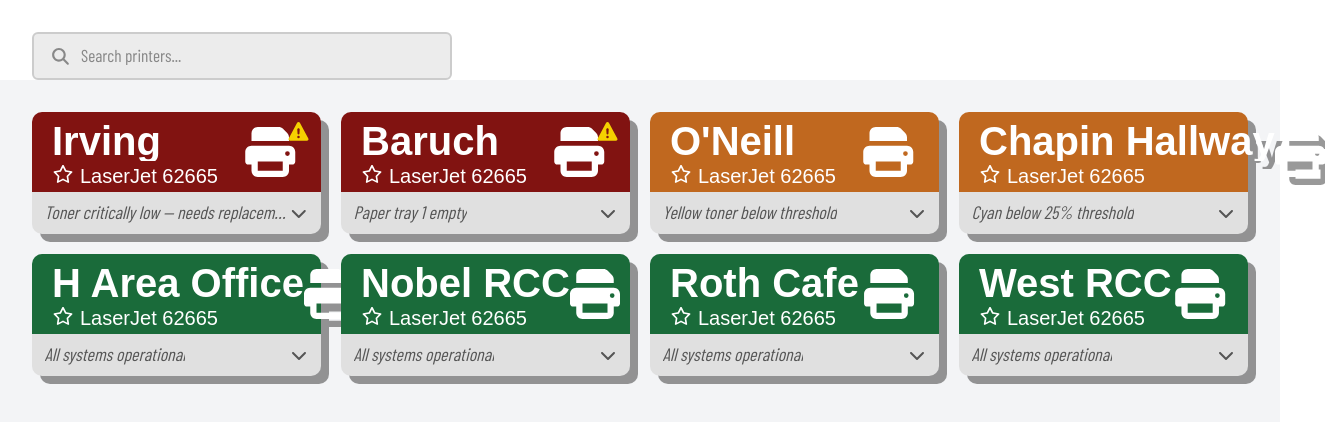
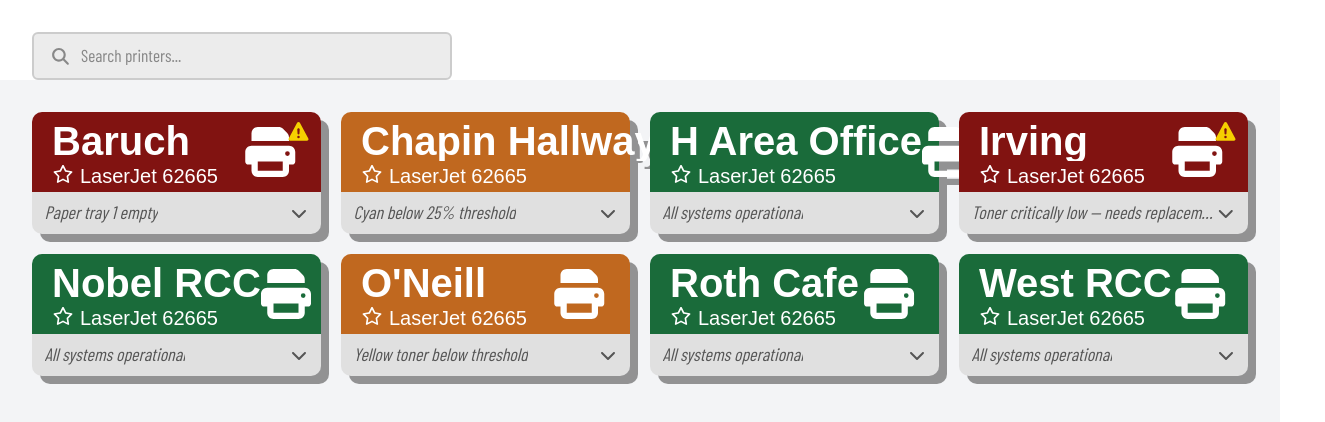
Before and after one commit to resiu/crit-card-design, a React (Vite) app: page / in a window 1280 px wide. Shown: the top 422 px of the page, 1325 px wide, since content can reach past the window. Built offline with nearby package versions, Linux system fonts and the light colour scheme; a web font is replaced by a local one.

Commit message:
sort by favorites then alphabetical

```diff
--- a/src/App.jsx
+++ b/src/App.jsx
@@ -1,20 +1,44 @@
 import { useState } from 'react';
 import PrinterGrid from './components/PrinterGrid';
 import SearchBar from './components/SearchBar';
-import printers from './models/model';
+import initialPrinters from './models/model';
 import './dist.css';
 
 function App() {
   const [query, setQuery] = useState('');
+  const [printers, setPrinters] = useState(
+  initialPrinters.map(p => ({ ...p, isFavorited: false }))
+);
 
-  const filteredPrinters = printers.filter((p) =>
-    p.title.toLowerCase().replace(/[^a-z0-9\s]/g, '').includes(query.toLowerCase().replace(/[^a-z0-9\s]/g, ''))
-  );
+  function toggleFavorite(printerId, pressed) {
+    setPrinters(prev =>
+      prev.map(p =>
+        p.printerId === printerId ? { ...p, isFavorited: pressed } : p
+      )
+    );
+  }
+
+  const filteredPrinters = printers
+  .filter((p) =>
+    p.title.toLowerCase().replace(/[^a-z0-9\s]/g, '')
+      .includes(query.toLowerCase().replace(/[^a-z0-9\s]/g, ''))
+  )
+  .sort((a, b) => {
+    // CHANGED: cast booleans to numbers (true=1, false=0) so subtraction works correctly
+    if (a.isFavorited !== b.isFavorited) {
+      return Number(b.isFavorited) - Number(a.isFavorited);
+    }
+    // Then alphabetical
+    return a.title.localeCompare(b.title);
+  });
 
   return (
     <>
       <SearchBar onChange={setQuery} />
-      <PrinterGrid printers={filteredPrinters} />
+      <PrinterGrid
+        printers={filteredPrinters}
+        onToggleFavorite={toggleFavorite}
+      />
     </>
   );
 }
--- a/src/components/Card.jsx
+++ b/src/components/Card.jsx
@@ -57,9 +57,14 @@
   isColor       = true,
   paper         = [{ percent: 36, color: '#1a3a6b' }, { percent: 76, color: '#1a3a6b' }],
   toner,
+  isFavorited = false,
+  onToggleFavorite,
 }) => {
+
+  console.log("Card props:", { isFavorited, onToggleFavorite });
+
   const [open, setOpen] = useState(false);
-  const [isFavorited, setIsFavorited] = useState(false);
+
   const tonerSlots = toner ?? (isColor ? TONER_COLOR : TONER_MONO);
 
   const CALM_COLORS = ["#c0681f", "#1a6b3a"];
@@ -82,12 +87,14 @@
             <div className="text-white font-alumni text-[2.5rem] font-bold leading-none mt-[0.625rem] truncate">
               {title}
             </div>
-            {/* ADDED: subtitle row with Base UI Toggle wrapping the star icons */}
+            {/* subtitle row with Base UI Toggle wrapping the star icons */}
             <div className="flex items-center gap-[6px] mb-[0.125rem]">
               <Toggle
                 aria-label="Favorite"
                 pressed={isFavorited}
-                onPressedChange={(pressed) => setIsFavorited(pressed)}
+                onPressedChange={(pressed) => {
+                  onToggleFavorite(pressed);
+                }}
                 onClick={(e) => e.stopPropagation()}
                 className="bg-transparent border-0 p-0 cursor-pointer leading-none"
               >
@@ -103,7 +110,6 @@
                       style={{ color: '#f5d000' }}
                     />
                   )}
-
                 </span>
               </Toggle>
               <div className="text-white font-alumni text-[1.25rem]">
--- a/src/components/PrinterGrid.jsx
+++ b/src/components/PrinterGrid.jsx
@@ -34,7 +34,7 @@
   return [ref, colCount];
 }
 
-const PrinterGrid = ({ printers }) => {
+const PrinterGrid = ({ printers, onToggleFavorite }) => {
   const [containerRef, colCount] = useColumnCount(280, 20);
    const columns = distributeIntoColumns(printers, colCount);
 
@@ -52,7 +52,13 @@
         {columns.map((col, ci) => (
           <div key={ci} className="flex-1 flex flex-col gap-5 min-w-0">
             {col.map(({ item, index }) => (
-              <Card key={index} {...item} />
+              <Card
+                key={index}
+                {...item}
+                onToggleFavorite={(pressed) =>
+                  onToggleFavorite(item.printerId, pressed)
+                }
+              />
             ))}
           </div>
         ))}
```
